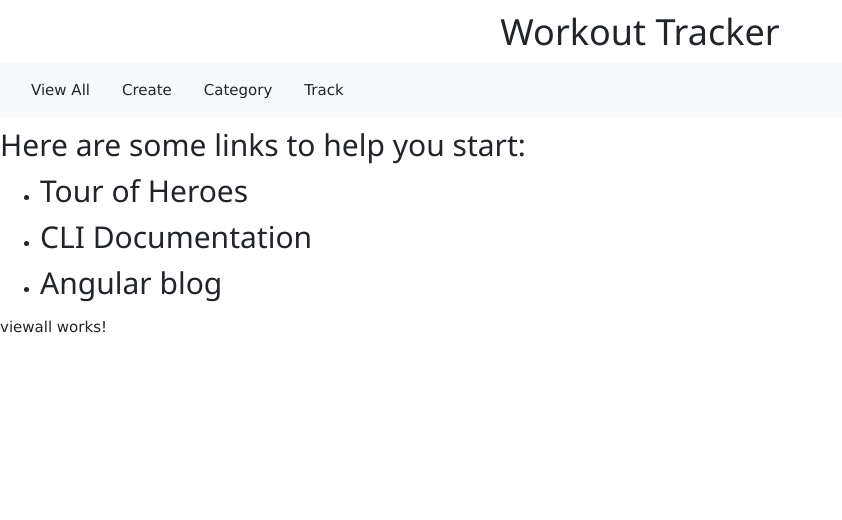
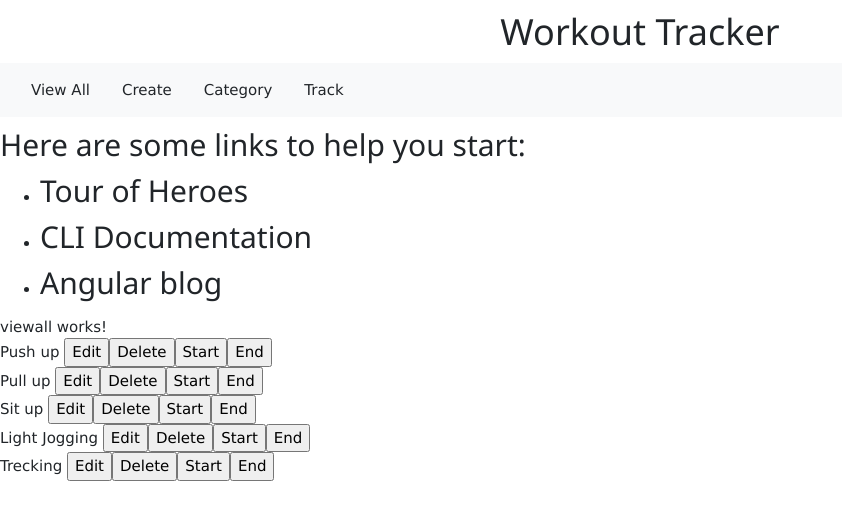
Before and after one commit to jijilki/JIJILWT, an Angular app: page /viewall in a window 1280 px wide. Shown: the top 520 px of the page, without its empty margins (0-842 px from the left). Built offline with nearby package versions, Linux system fonts and the light colour scheme.

Commit message:
0420Office

```diff
--- a/package.json
+++ b/package.json
@@ -26,7 +26,7 @@
     "zone.js": "^0.8.19"
   },
   "devDependencies": {
-    "@angular/cli": "~1.7.4",
+    "@angular/cli": "^1.7.4",
     "@angular/compiler-cli": "^5.2.0",
     "@angular/language-service": "^5.2.0",
     "@types/jasmine": "~2.8.3",
--- /dev/null
+++ b/src/app/=workout.ts
@@ -0,0 +1,7 @@
+import { category } from "./category";
+export class workout {
+    title:String;
+    note:String;
+    cbpm:Number;
+    category:category;
+}
--- a/src/app/app-routing.module.ts
+++ b/src/app/app-routing.module.ts
@@ -11,7 +11,7 @@ const routes:Routes=[
   {path:'track' , component:TrackComponent},
   {path:'category',component:CategoryComponent}
 ];
-alert("hhhhh")
+
 
 @NgModule({
   imports: [RouterModule.forRoot(routes)],
--- /dev/null
+++ b/src/app/category.ts
@@ -0,0 +1,3 @@
+export class category {
+
+}
--- a/src/app/create/create.component.html
+++ b/src/app/create/create.component.html
@@ -1,3 +1,4 @@
 <p>
   create works!
+
 </p>
--- a/src/app/create/create.component.ts
+++ b/src/app/create/create.component.ts
@@ -1,4 +1,6 @@
 import { Component, OnInit } from '@angular/core';
+import {} from '../workout';
+import { workout } from '../=workout';
 
 @Component({
   selector: 'app-create',
@@ -7,6 +9,8 @@ import { Component, OnInit } from '@angular/core';
 })
 export class CreateComponent implements OnInit {
 
+
+
   constructor() { }
 
   ngOnInit() {
--- /dev/null
+++ b/src/app/mock/workoutmocks.ts
@@ -0,0 +1,40 @@
+import {workout} from '../=workout';
+
+export const WORKOUTS: workout[] =[
+
+    {
+        title:"Push up",
+        note:"Push up exercise",
+        cbpm:0.6,
+        category:"Warm up"
+      },
+
+      {
+        title:"Pull up",
+        note:"Push up exercise",
+        cbpm:0.6,
+        category:"Warm up"
+      },
+
+      {
+        title:"Sit up",
+        note:"Push up exercise",
+        cbpm:0.6,
+        category:"Warm up"
+      },
+
+      {
+        title:"Light Jogging",
+        note:"Push up exercise",
+        cbpm:0.6,
+        category:"Warm up"
+      },
+
+      {
+        title:"Trecking",
+        note:"Push up exercise",
+        cbpm:0.6,
+        category:"Warm up"
+      }
+
+];
--- a/src/app/viewall/viewall.component.html
+++ b/src/app/viewall/viewall.component.html
@@ -1,3 +1,12 @@
-<p>
+
   viewall works!
-</p>
+  <!-- {{ workout1.title }}
+  {{ workout2.title }} -->
+  <div *ngFor="let workout of workouts" >
+     {{ workout.title}}
+     <input type="button" value="Edit" (click)="eit(workout)" >
+     <input type="button" value="Delete" (click)="delete(workout)" >
+     <input type="button" value="Start" (click)="start(workout)" >
+     <input type="button" value="End" (click)="end(workout)" >
+
+  </div>
--- a/src/app/viewall/viewall.component.ts
+++ b/src/app/viewall/viewall.component.ts
@@ -1,4 +1,10 @@
 import { Component, OnInit } from '@angular/core';
+import { workout } from '../=workout';
+
+//mock imports
+
+import { WORKOUTS } from '../mock/workoutmocks';
+
 
 @Component({
   selector: 'app-viewall',
@@ -6,10 +12,29 @@ import { Component, OnInit } from '@angular/core';
   styleUrls: ['./viewall.component.css']
 })
 export class ViewallComponent implements OnInit {
+  workouts = WORKOUTS;
 
   constructor() { }
 
   ngOnInit() {
   }
 
+  edit(workout:workout): void {
+    alert('inside edit of '+ workout.title);
+  };
+
+  delete(workout:workout): void {
+    alert('inside delete of '+ workout.title);
+    var index = this.workouts.findIndex(x=>x.title === workout.title)
+    this.workouts.splice(index,1);
+  };
+
+  start(workout:workout): void {
+    alert('inside start of '+ workout.title);
+  };
+
+  end(workout:workout): void {
+    alert('inside end of '+ workout.title);
+  };
+
 }
```
Also changed, not shown: Readme.txt, 1 other file (tests, documents, lock files or other folders).
